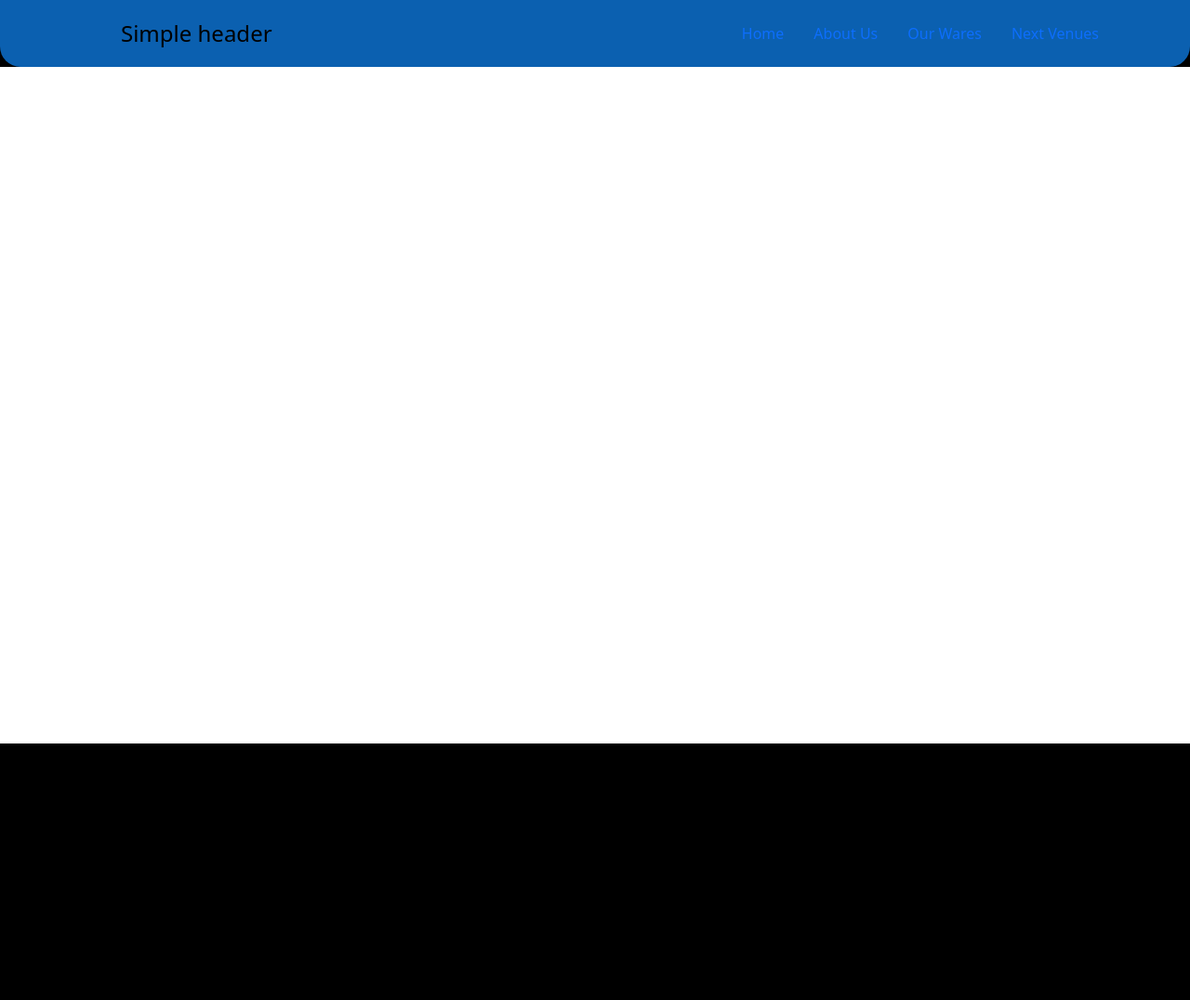
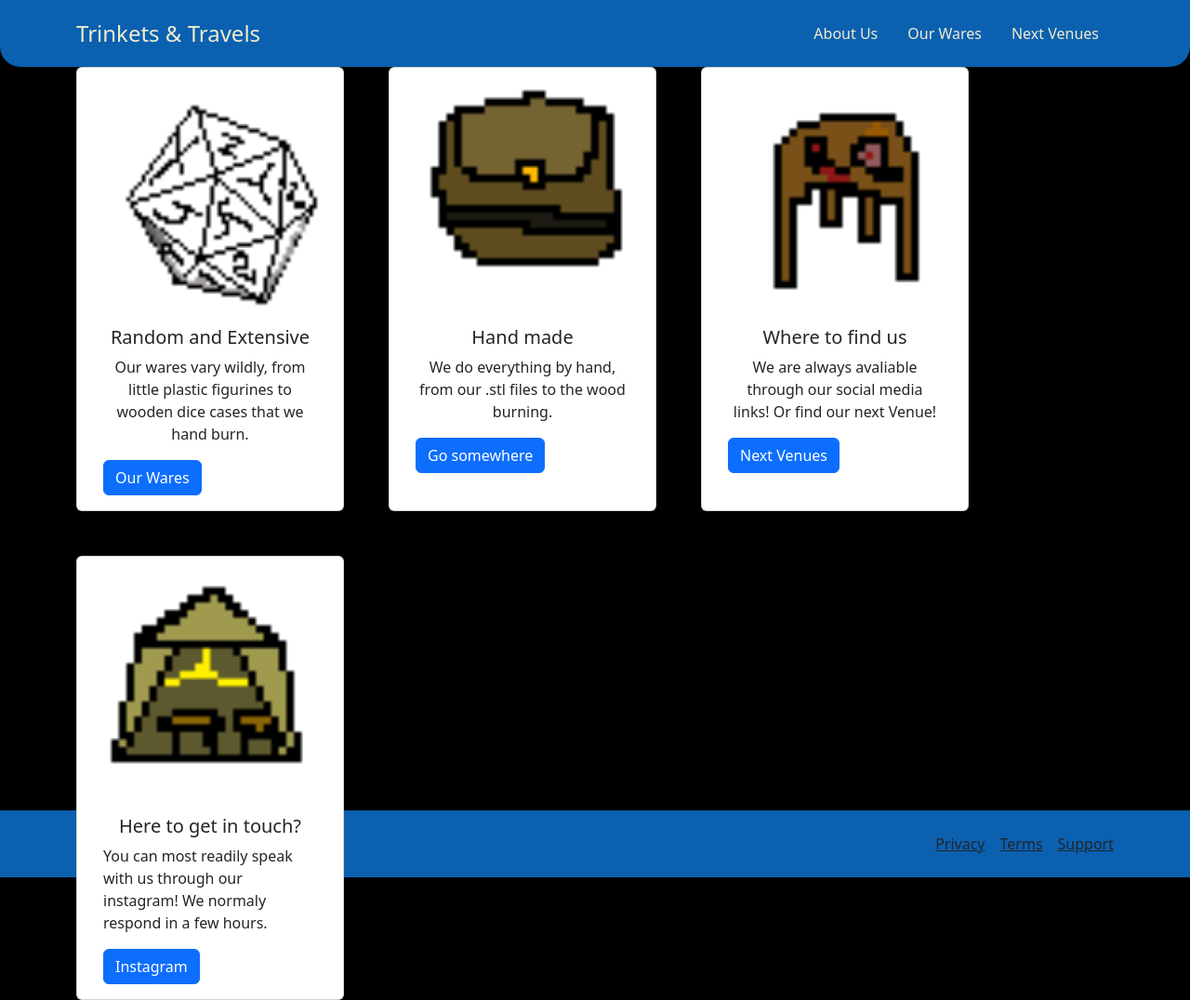
Before and after one commit to Silver-PandaTech/booth-website, a plain HTML site: page aboutUs.html in a window 1280 px wide. Shown: the whole page at 93% size. Before the commit the page ends 800 px from the top, so only its background shows below. Drawn offline with nearby package versions, Linux system fonts and the light colour scheme.

Commit message:
Add files via upload

```diff
--- a/aboutUs.html
+++ b/aboutUs.html
@@ -3,10 +3,20 @@
 <head>
     <meta charset="UTF-8">
     <meta name="viewport" content="width=device-width, initial-scale=1.0">
-    <title>Document</title>
+    <title>Index</title>
     <link href="./style.css" rel="stylesheet">
     <link href="https://cdn.jsdelivr.net/npm/bootstrap@5.3.2/dist/css/bootstrap.min.css" rel="stylesheet" integrity="sha384-T3c6CoIi6uLrA9TneNEoa7RxnatzjcDSCmG1MXxSR1GAsXEV/Dwwykc2MPK8M2HN" crossorigin="anonymous">
     <script src="https://cdn.jsdelivr.net/npm/bootstrap@5.3.2/dist/js/bootstrap.bundle.min.js" integrity="sha384-C6RzsynM9kWDrMNeT87bh95OGNyZPhcTNXj1NW7RuBCsyN/o0jlpcV8Qyq46cDfL" crossorigin="anonymous"></script>
+    <style>
+ html, body {
+            height: 100%;
+            margin: 0;
+            padding: 0;
+        }
+        .full-height {
+            height: 100vh; /* This will make the section take the full viewport height */
+        }
+    </style>
 </head>
 <body>
 
@@ -14,24 +24,85 @@
         <section id="navBar" style="background-color: #0B60B0; border-bottom-left-radius: 22px; border-bottom-right-radius: 22px;">
             <div class="container" style="background-color: #0B60B0">
                 <header class="d-flex flex-wrap justify-content-center py-3">
-                <a href="/" class="d-flex align-items-center mb-3 mb-md-0 me-md-auto link-body-emphasis text-decoration-none">
-                    <svg class="bi me-2" width="40" height="32"><use xlink:href="#bootstrap"></use></svg>
-                    <span class="fs-4">Simple header</span>
+                <a href="./index.html" class="d-flex align-items-center mb-3 mb-md-0 me-md-auto link-body-emphasis text-decoration-none">
+                    <span class="fs-4" style="color: #F0EDCF;">Trinkets & Travels</span>
                 </a>
 
                 <ul class="nav nav-pills">
-                    <li class="nav-item"><a href="./index.html" class="nav-link">Home</a></li>
-                    <li class="nav-item"><a href="./aboutUs.html" class="nav-link">About Us</a></li>
-                    <li class="nav-item"><a href="./ourWears.html" class="nav-link">Our Wares</a></li>
-                    <li class="nav-item"><a href="./nextVenue.html" class="nav-link">Next Venues</a></li>
+                    <!-- <li class="nav-item"><a href="./index.html" class="nav-link" style="color: #F0EDCF;">Home</a></li> -->
+                    <li class="nav-item"><a href="./aboutUs.html" class="nav-link" style="color: #F0EDCF;">About Us</a></li>
+                    <li class="nav-item"><a href="./ourWears.html" class="nav-link" style="color: #F0EDCF;">Our Wares</a></li>
+                    <li class="nav-item"><a href="./nextVenue.html" class="nav-link" style="color: #F0EDCF;">Next Venues</a></li>
                 </ul>
                 </header>
             </div>
         </section>
     </section>
 
+    <div class="b-example-divider" style="height: 150px ;"></div>
+    <div class="b-example-divider" style="height: 150px ;"></div>
 
+    <section id="cards" class="full-height" style="background-color: black;">
+        <div class="container row gap-5" style="margin: auto;">
+            <div class="card" style="width: 18rem;">
+                <img src="./Images/New Piskel.png" class="card-img-top" alt="Pixilated image of a die">
+                <div class="card-body">
+                  <h5 class="card-title" style="text-align: center">Random and Extensive</h5>
+                  <p class="card-text" style="text-align: center">Our wares vary wildly, from little plastic figurines to wooden
+                    dice cases that we hand burn.
+                  </p>
+                  <a href="./ourWears.html" class="btn btn-primary">Our Wares</a>
+                </div>
+              </div>
+              <div class="card" style="width: 18rem;">
+                <img src="./Images/New Piskel (3).png" class="card-img-top" alt="Pixilated image of a small bag">
+                <div class="card-body">
+                  <h5 class="card-title" style="text-align: center;">Hand made</h5>
+                  <p class="card-text" style="text-align: center">We do everything by hand, from our .stl files to the wood burning.</p>
+                  <a href="#" class="btn btn-primary">Go somewhere</a>
+                </div>
+              </div>
+              <div class="card" style="width: 18rem;">
+                <img src="./Images/New Piskel (4).png" class="card-img-top" alt="Pixilated image of a table with a potion on it">
+                <div class="card-body">
+                  <h5 class="card-title" style="text-align: center">Where to find us</h5>
+                  <p class="card-text" style="text-align: center">We are always avaliable through our social media links! Or find our next Venue!</p>
+                  <a href="./nextVenue.html" class="btn btn-primary">Next Venues</a>
+                </div>
+              </div>
+              <div class="card" style="width: 18rem;">
+                <img src="./Images/New Piskel (5).png" class="card-img-top" alt="Pixilated tent with tables inside.">
+                <div class="card-body">
+                  <h5 class="card-title" style="text-align: center">Here to get in touch?</h5>
+                  <p class="card-text">You can most readily speak with us through our instagram! We normaly respond in a few hours.</p>
+                  <a href="#" class="btn btn-primary">Instagram</a>
+                </div>
+              </div>
+        </div>
+     </section>
 
+    <div class="b-example-divider" style="height: 125px ;"></div>
+    <div class="b-example-divider" style="height: 125px ;"></div>
+
+    <footer>
+
+    <section id="footer" style="background-color: #0B60B0; margin: 0px; padding: 0px; border: 0px;">
+        <div class="container" style="background-color: #0B60B0">
+            <footer class="d-flex flex-wrap justify-content-between align-items-center py-4 my-0">
+            <div class="col-md-4 d-flex align-items-center">
+                <span class="mb-3 mb-md-0 text-body-secondary">© 2023 Company, Inc</span>
+            </div>
+
+            <ul class="nav col-md-4 justify-content-end list-unstyled d-flex">
+                <li class="ms-3"><a href="./privacy.html" class="link-dark">Privacy</a></li>
+                <li class="ms-3"><a href="./terms.html" class="link-dark">Terms</a></li>
+                <li class="ms-3"><a href="./support.html" class="link-dark">Support</a></li>
+            </ul>
+            </footer>
+        </div>
+    </section>
+
+    </footer>
 
 </body>
 </html>
```
